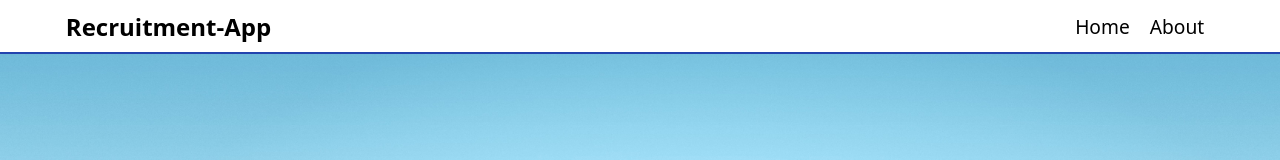
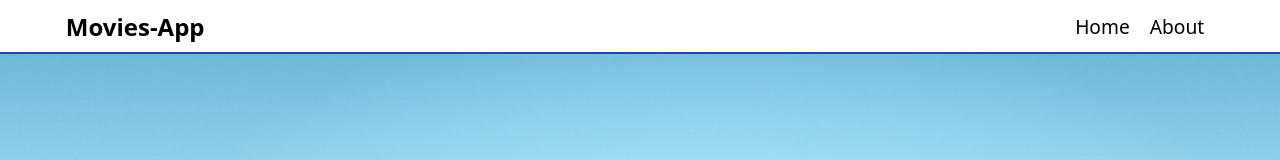
Before and after one commit to xflameyoke/movies-app, a React (Create React App) app: page / in a window 1280 px wide. Shown: the top 160 px of the page. Built offline with nearby package versions, Linux system fonts and the light colour scheme.

Commit message:
Update header.jsx

```diff
--- a/src/layout/components/header/header.jsx
+++ b/src/layout/components/header/header.jsx
@@ -4,7 +4,7 @@ import { Link } from 'react-router-dom';
 
 const Header = () => (
   <StyledHeader>
-    <StyledLogo>Recruitment-App</StyledLogo>
+    <StyledLogo>Movies-App</StyledLogo>
     <StyledNavigation>
       <ul>
         <li>
```
